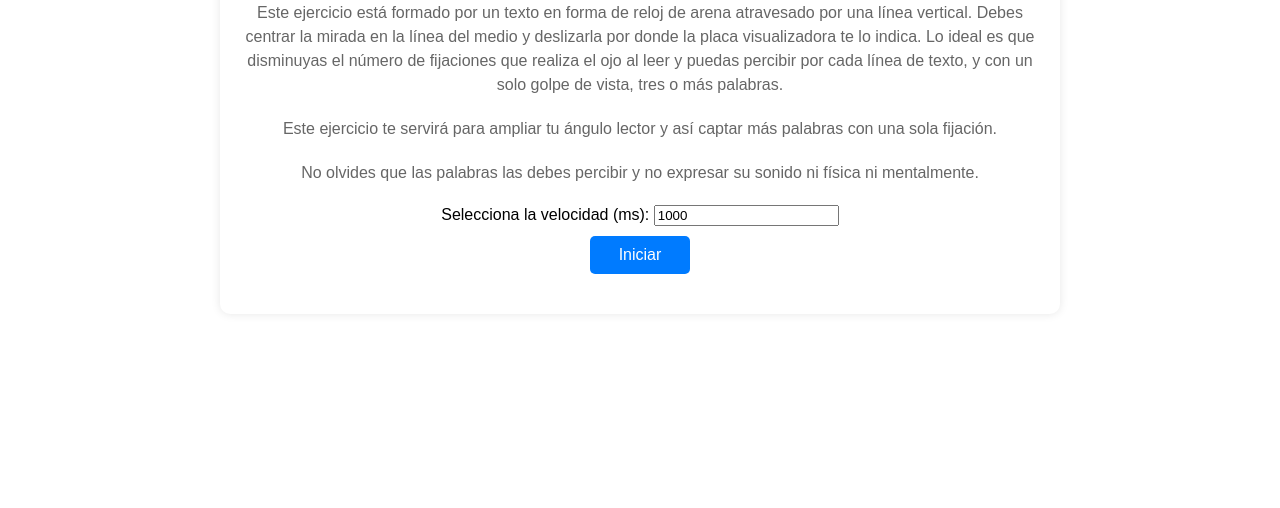
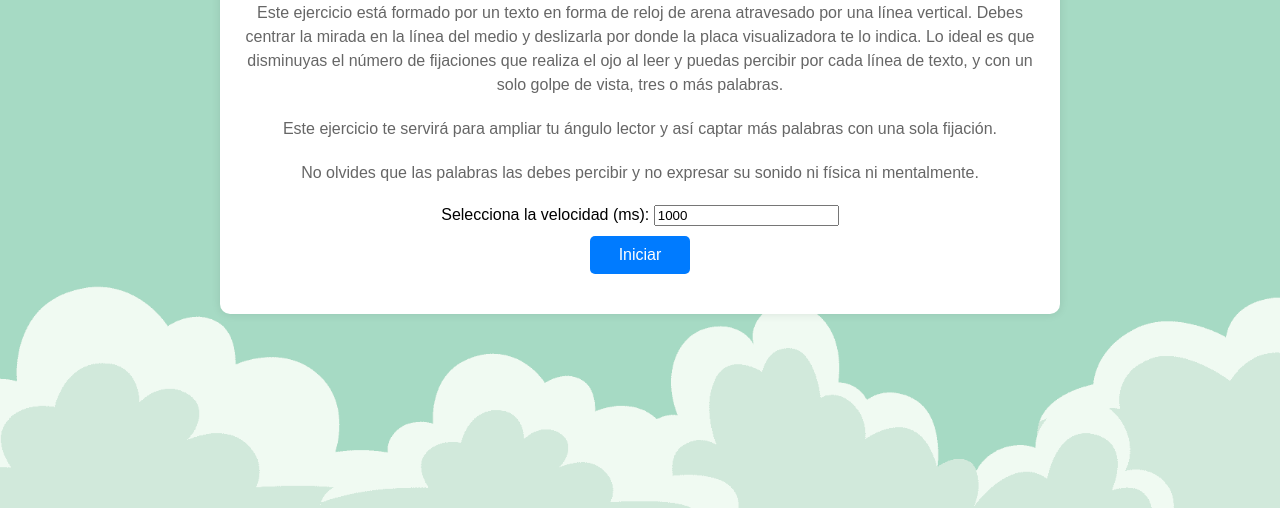
Before and after one commit to BreidysG/Ejercicio32LR, a plain HTML site: page index.html in a window 1280 px wide. Shown: the part 292-800 px from the top of the page. Drawn offline with Linux system fonts and the light colour scheme; the site is published under a folder, as on GitHub Pages, so addresses that start at the root find nothing.

Commit message:
Fix imagen

```diff
--- a/styles.css
+++ b/styles.css
@@ -6,7 +6,7 @@ body {
     display: flex;
     justify-content: center;
     align-items: center;
-    background-image: url(/1.png);
+    background-image: url(1.png);
     background-size: cover;
 }
 
```
